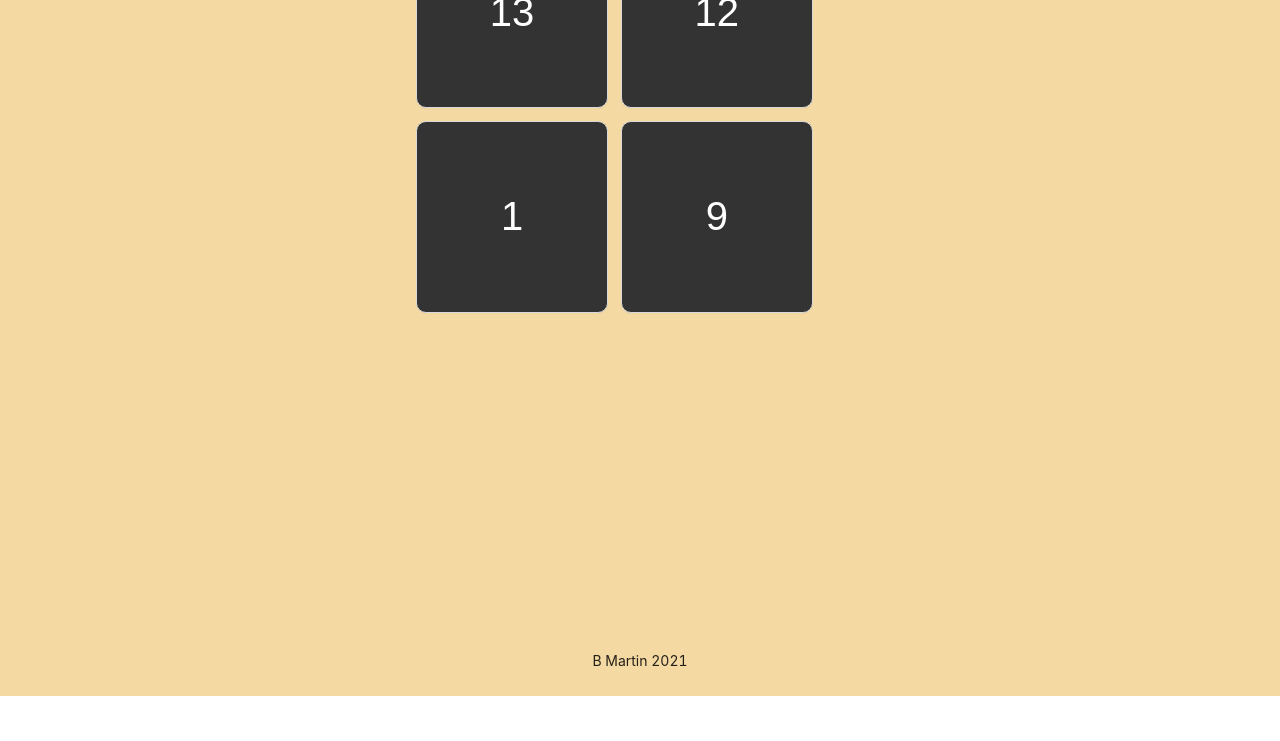
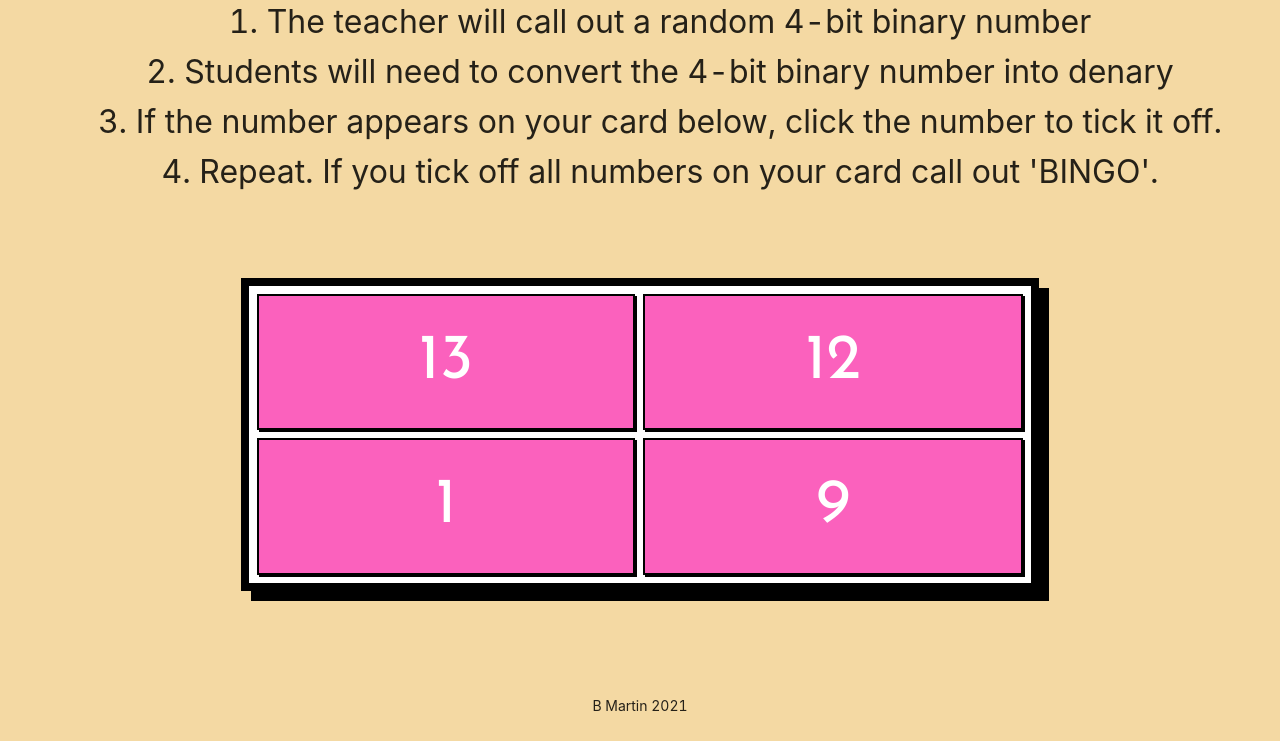
Before and after one commit to Bailym/BinaryBingo, a React app: page /card in a window 1280 px wide. Shown: the part 104-845 px from the top of the page. Before the commit the page ends 800 px from the top, so only its background shows below. Built offline with nearby package versions, Linux system fonts and the light colour scheme.

Commit message:
restyle card page

```diff
--- a/src/BingoCard/bingoCard.css
+++ b/src/BingoCard/bingoCard.css
@@ -1,24 +1,32 @@
-* {
-    margin: 0;
-    padding: 0;
-    box-sizing: border-box;
-}
+.card-container {
+    background-color: #fff;
+    display: grid;
+    grid-template-columns: repeat(2, auto);
+    grid-template-rows: repeat(2, auto);
+    grid-gap: 0.5rem;
+    max-width: fit-content;
+    padding: 0.5rem;
+    margin: 10vh auto;
+    border: 8px solid #000000;
+    box-shadow: 10px 10px 0px #000000;
 
-.container {
-    margin: 20px 32.5vw;
-    display: grid;
-    grid-template-columns: 15vw 15vw;
-    grid-column-gap: 1vw;
-    grid-row-gap: 1vw;
 }
 
 .box {
-    border-radius: 10px;
+    font-family: 'Josefin Sans';
     color: #fff;
-    display: flex;
-    align-items: center;
-    justify-content: center;
-    font-size: 40px;
-    font-family: sans-serif;
-    min-height: 15vw;
+    text-align: center;
+    font-size: clamp(1rem, 5vw, 20rem);
+    background-color: rgb(251, 97, 189);
+    border: 2px solid #000000;
+    box-shadow: 2px 2px 0px #000000;
+    padding: 1rem 10rem;
 }
+
+
+@media screen and (max-width: 768px) {
+    .box {
+        padding: 15vw;
+
+    }
+}
--- a/src/BingoCard/bingoCard.js
+++ b/src/BingoCard/bingoCard.js
@@ -1,10 +1,6 @@
 
 import { useEffect, useState } from 'react';
-import { Button, Card } from 'antd';
-import 'antd/dist/antd.css'; // or 'antd/dist/antd.less'
 import './bingoCard.css';
-
-
 
 function BingoCard() {
 
@@ -20,7 +16,7 @@ function BingoCard() {
             let randomNumber = Math.floor(Math.random() * 16);
 
             //stop duplicate numbers
-            while (numbers.includes(randomNumber)) {
+            while (tempNumbers.includes(randomNumber)) {
                 randomNumber = Math.floor(Math.random() * 16);
             }
             //add to list
@@ -36,9 +32,9 @@ function BingoCard() {
         let tempCards = [];
         for (var i = 0; i <= 3; i++) {
             tempCards.push(
-                <Button onClick={changeColour} key={i} className='box' style={{ backgroundColor: "#333" }}>
+                <button onClick={changeColour} key={i} className='box'>
                     {numbers[i]}
-                </Button>);
+                </button>);
         }
         setCards(tempCards)
     }, [numbers]);
@@ -48,19 +44,42 @@ function BingoCard() {
         let button = e.target;
         let currentColour = button.style.backgroundColor;
 
-        if (currentColour === "rgb(255, 0, 0)") {
-            button.style.backgroundColor = "rgb(51, 51, 51)";
+        console.log(currentColour)
+
+        //if pink, change to white
+        if (currentColour === "rgb(251, 97, 189)") {
+            button.style.backgroundColor = "rgb(255,255,255)";
+            button.style.color = 'rgb(235, 235, 235)'
         }
+        //else change to pink.
         else {
-            button.style.backgroundColor = "rgb(255, 0, 0)";
+            button.style.backgroundColor = "rgb(251, 97, 189)";
+            button.style.color = 'rgb(255, 255, 255)'
         }
     }
 
     //render the bingo card
     return (
-        <div className='container'>
-            {cards}
+        <div className="card-div">
+            <div id="title-div">
+                <a href={process.env.PUBLIC_URL + "/"}><img id='back-icon' src={process.env.PUBLIC_URL + "/BackArrow.png"} alt="back to landing page" /></a>
+                <h1>HOW IT WORKS.</h1>
+                <div className='column-3'></div>
+            </div>
+
+            <div id="rules-div">
+                <ul>
+                    <li>1. The teacher will call out a random 4-bit binary number</li>
+                    <li>2. Students will need to convert the 4-bit binary number into denary</li>
+                    <li>3. If the number appears on your card below, click the number to tick it off.</li>
+                    <li>4. Repeat. If you tick off all numbers on your card call out 'BINGO'.</li>
+                </ul>
+            </div>
+            <div className='card-container'>
+                {cards}
+            </div>
         </div>
+
     )
 
 }
```
